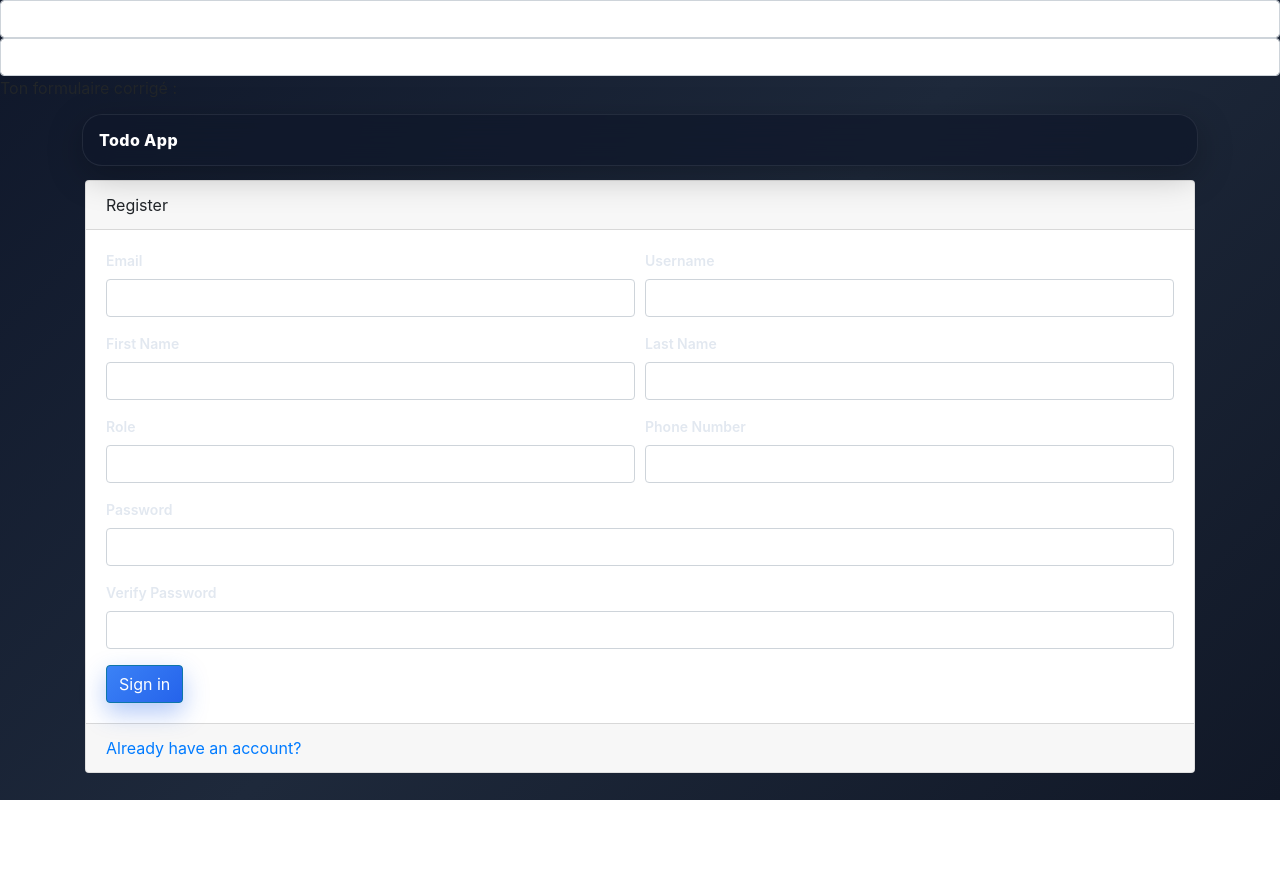
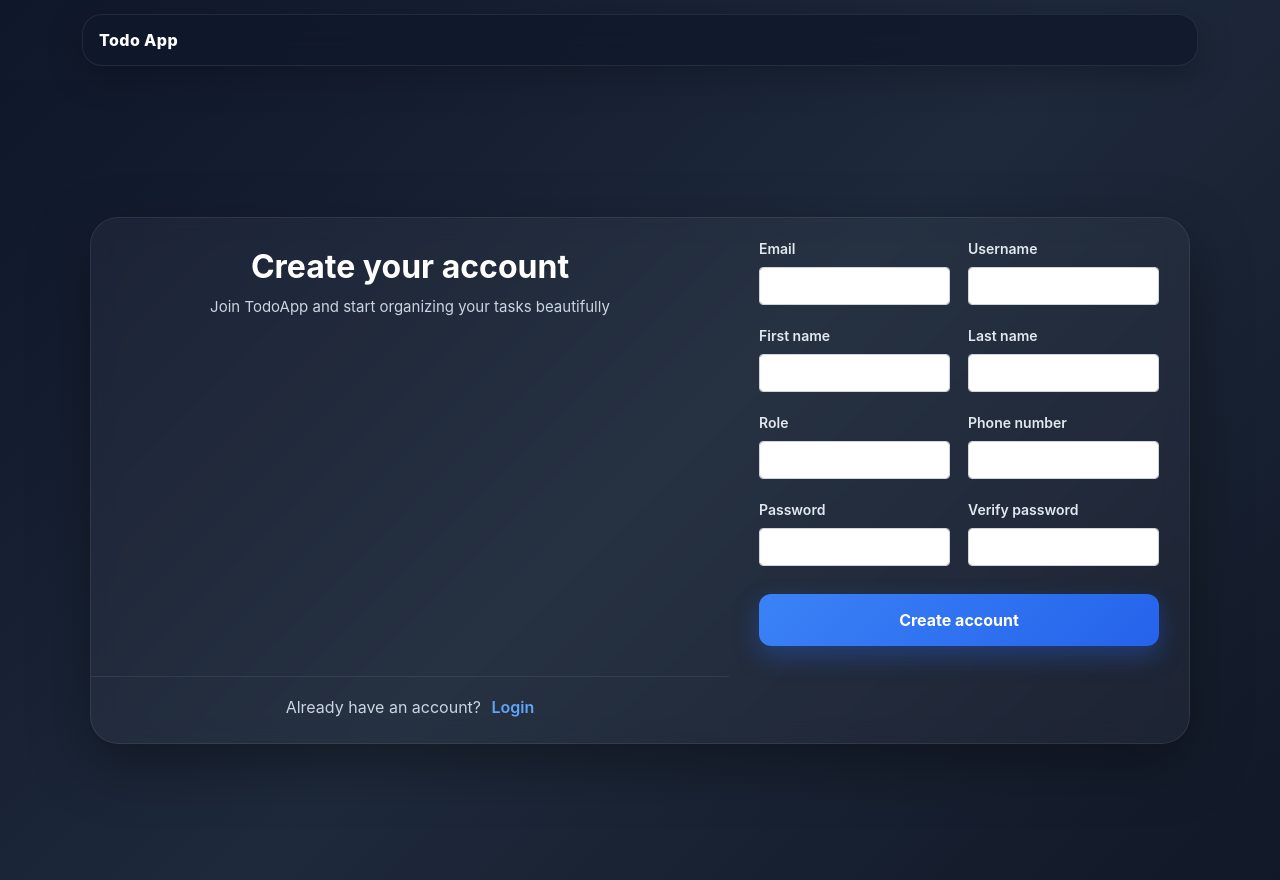
Before and after one commit to Muffinxz/TodoApp, a FastAPI app: page /auth/register-page in a window 1280 px wide. Before the commit the page ends 800 px from the top, so only its background shows below. Run offline with FastAPI, Linux system fonts and the light colour scheme; some libraries are stand-ins or nearby versions.

Commit message:
Fixed variable names in base.js and  action for register.html

```diff
--- a/TodoApp/static/js/base.js
+++ b/TodoApp/static/js/base.js
@@ -183,8 +183,8 @@
             const payload = {
                 email: data.email,
                 username: data.username,
-                first_name: data.firstname,
-                last_name: data.lastname,
+                first_name: data.first_name,
+                last_name: data.last_name,
                 role: data.role,
                 phone_number: data.phone_number,
                 password: data.password
--- a/TodoApp/templates/register.html
+++ b/TodoApp/templates/register.html
@@ -1,60 +1,65 @@
-<input type="text" class="form-control" name="first_name" required>
-<input type="text" class="form-control" name="last_name" required>
-
-Ton formulaire corrigé :
-
 {% include 'layout.html' %}
 
-<div class="container">
-  <div class="card">
-    <div class="card-header">
-      Register
+<div class="auth-wrapper">
+    <div class="auth-card auth-card-wide">
+        <div class="auth-header">
+            <h2>Create your account</h2>
+            <p>Join TodoApp and start organizing your tasks beautifully</p>
         </div>
-    <div class="card-body">
-      <form id="registerForm">
-        <div class="form-row">
-          <div class="form-group col-md-6">
+
+        <div class="auth-body">
+            <form id="registerForm" method="post" action="/auth/">
+                <div class="form-row-custom">
+                    <div class="form-group">
                         <label>Email</label>
-            <input type="text" class="form-control" name="email" required>
+                        <input type="email" class="form-control" name="email" autocomplete="email" required>
                     </div>
-          <div class="form-group col-md-6">
+                    <div class="form-group">
                         <label>Username</label>
-            <input type="text" class="form-control" name="username" required>
+                        <input type="text" class="form-control" name="username" autocomplete="username" required>
                     </div>
                 </div>
-        <div class="form-row">
-          <div class="form-group col-md-6">
-            <label>First Name</label>
-            <input type="text" class="form-control" name="first_name" required>
+
+                <div class="form-row-custom">
+                    <div class="form-group">
+                        <label>First name</label>
+                        <input type="text" class="form-control" name="first_name" autocomplete="given-name" required>
                     </div>
-          <div class="form-group col-md-6">
-            <label>Last Name</label>
-            <input type="text" class="form-control" name="last_name" required>
+                    <div class="form-group">
+                        <label>Last name</label>
+                        <input type="text" class="form-control" name="last_name" autocomplete="family-name" required>
                     </div>
                 </div>
-        <div class="form-row">
-          <div class="form-group col-md-6">
+
+                <div class="form-row-custom">
+                    <div class="form-group">
                         <label>Role</label>
                         <input type="text" class="form-control" name="role" required>
                     </div>
-          <div class="form-group col-md-6">
-            <label>Phone Number</label>
-            <input type="text" class="form-control" name="phone_number" autocomplete="phone_number" required>
+                    <div class="form-group">
+                        <label>Phone number</label>
+                        <input type="text" class="form-control" name="phone_number" autocomplete="tel" required>
                     </div>
                 </div>
+
+                <div class="form-row-custom">
                     <div class="form-group">
                         <label>Password</label>
                         <input type="password" class="form-control" name="password" autocomplete="new-password" required>
                     </div>
                     <div class="form-group">
-          <label>Verify Password</label>
+                        <label>Verify password</label>
                         <input type="password" class="form-control" name="password2" autocomplete="new-password" required>
                     </div>
-        <button type="submit" class="btn btn-primary">Sign in</button>
+                </div>
+
+                <button type="submit" class="btn-login">Create account</button>
             </form>
         </div>
-    <div class="card-footer text-muted">
-      <a href="/auth/login-page">Already have an account?</a>
+
+        <div class="auth-footer">
+            <span>Already have an account?</span>
+            <a href="/auth/login-page">Login</a>
         </div>
     </div>
 </div>
```
Lines whose indentation alone changed are shown as unchanged.
